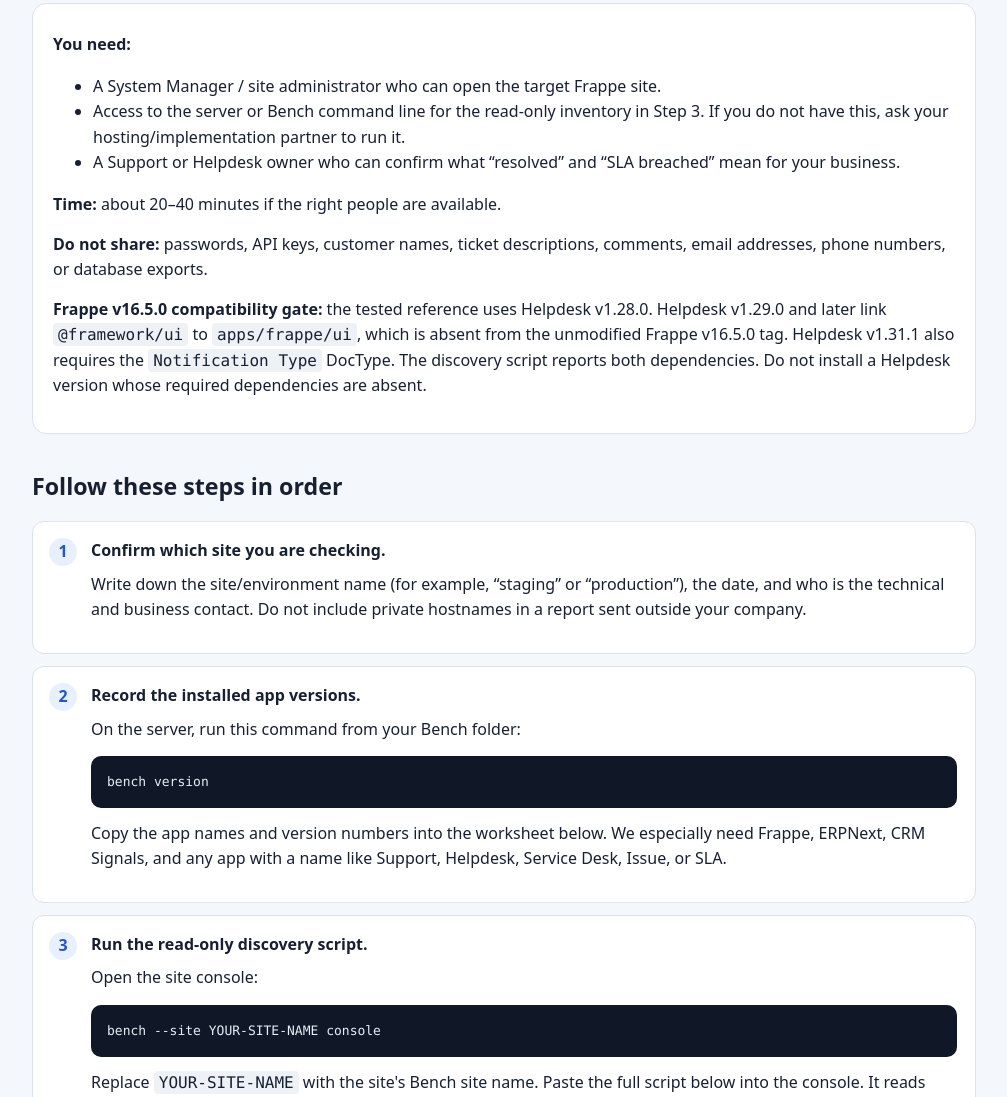
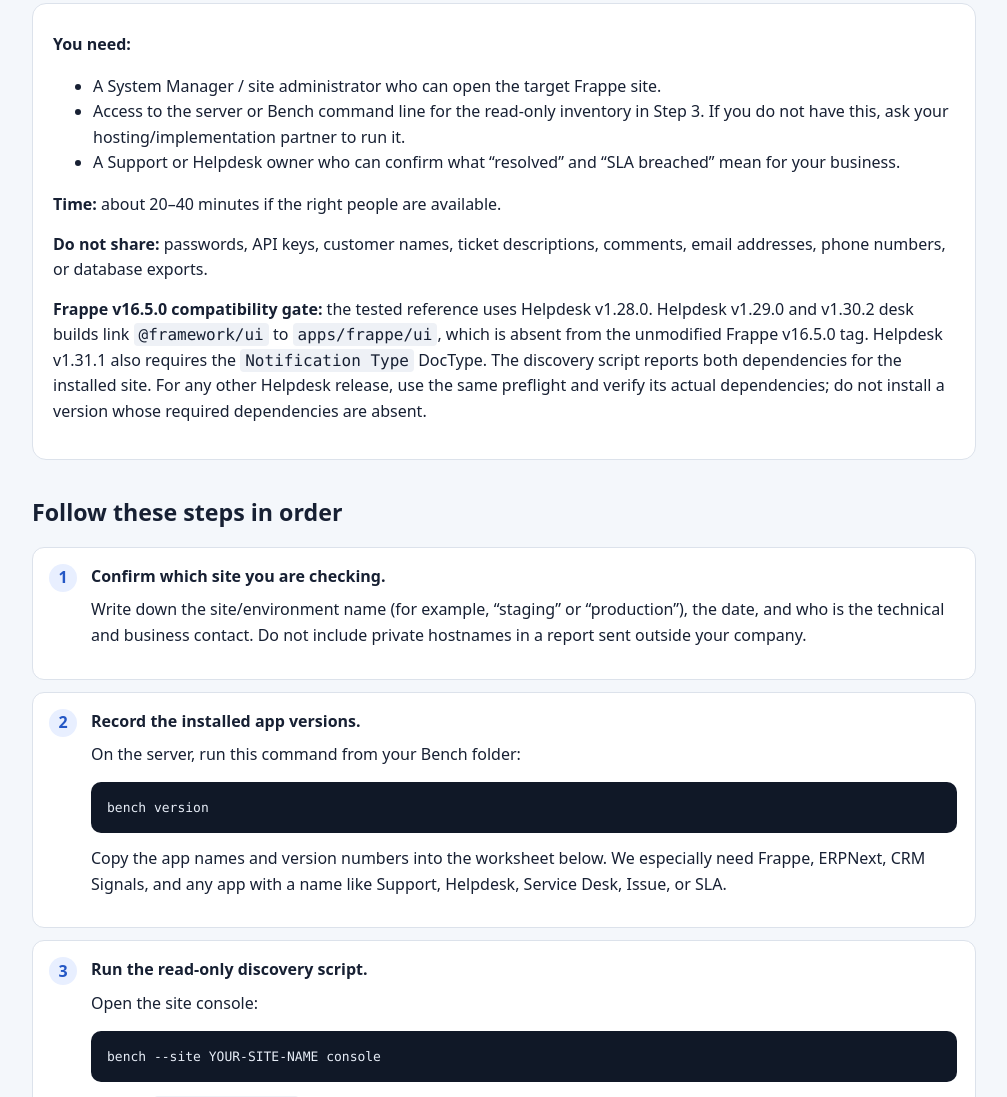
Before and after one commit to MitMike/crm_signals, a website: page docs/D3_SUPPORT_SLA_DISCOVERY_GUIDE.html in a window 1280 px wide. Shown: the part 1100-2197 px from the top of the page, without its empty margins (136-1143 px from the left). Drawn offline with Linux system fonts and the light colour scheme.

Commit message:
docs: narrow Helpdesk compatibility claims to tested releases

```diff
--- a/docs/D3_SUPPORT_SLA_DISCOVERY_GUIDE.html
+++ b/docs/D3_SUPPORT_SLA_DISCOVERY_GUIDE.html
@@ -59,7 +59,7 @@
 </ul>
 <p><strong>Time:</strong> about 20–40 minutes if the right people are available.</p>
 <p><strong>Do not share:</strong> passwords, API keys, customer names, ticket descriptions, comments, email addresses, phone numbers, or database exports.</p>
-<p><strong>Frappe v16.5.0 compatibility gate:</strong> the tested reference uses Helpdesk v1.28.0. Helpdesk v1.29.0 and later link <code>@framework/ui</code> to <code>apps/frappe/ui</code>, which is absent from the unmodified Frappe v16.5.0 tag. Helpdesk v1.31.1 also requires the <code>Notification Type</code> DocType. The discovery script reports both dependencies. Do not install a Helpdesk version whose required dependencies are absent.</p>
+<p><strong>Frappe v16.5.0 compatibility gate:</strong> the tested reference uses Helpdesk v1.28.0. Helpdesk v1.29.0 and v1.30.2 desk builds link <code>@framework/ui</code> to <code>apps/frappe/ui</code>, which is absent from the unmodified Frappe v16.5.0 tag. Helpdesk v1.31.1 also requires the <code>Notification Type</code> DocType. The discovery script reports both dependencies for the installed site. For any other Helpdesk release, use the same preflight and verify its actual dependencies; do not install a version whose required dependencies are absent.</p>
 </div>
 </section>
 
```
